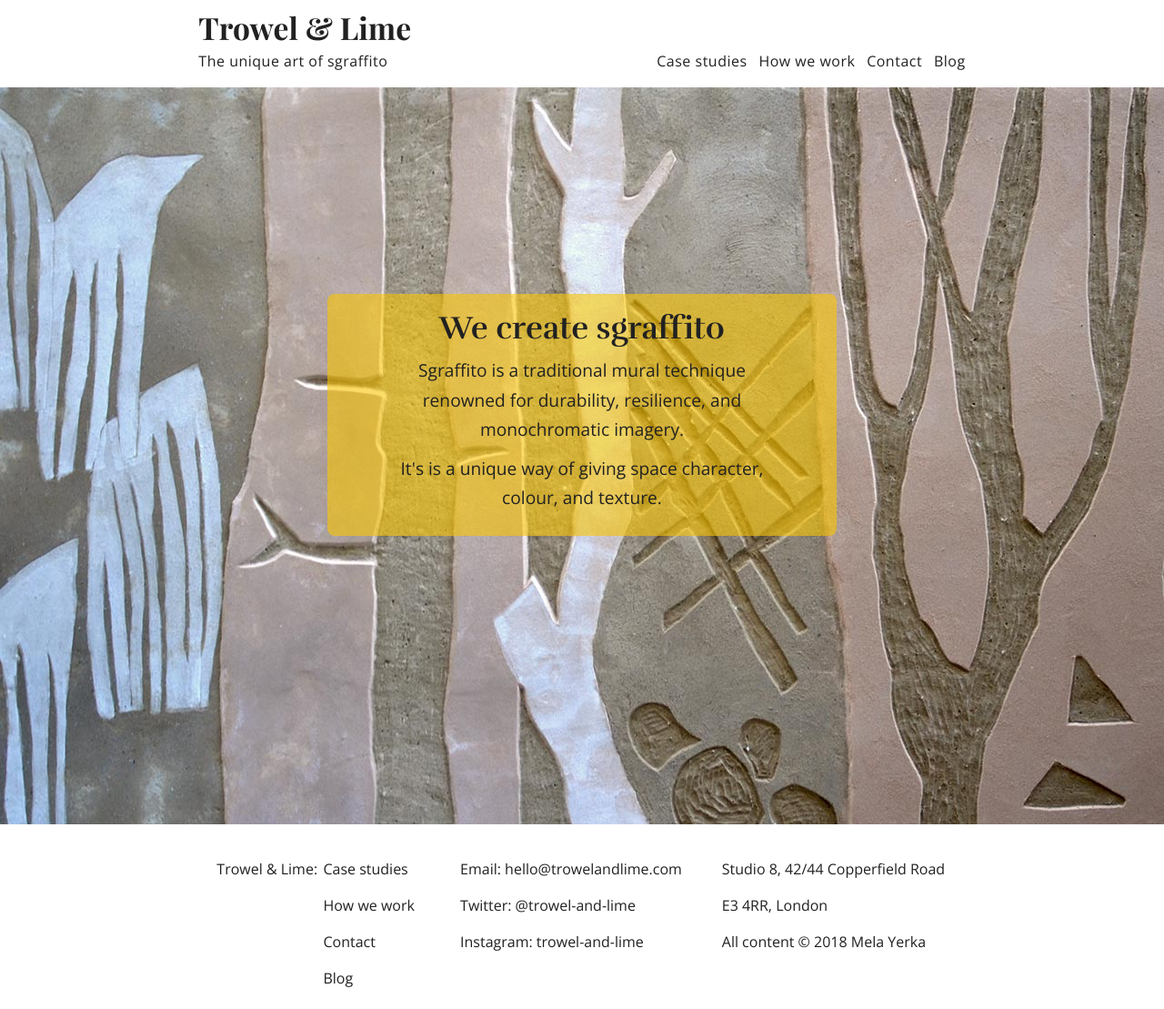
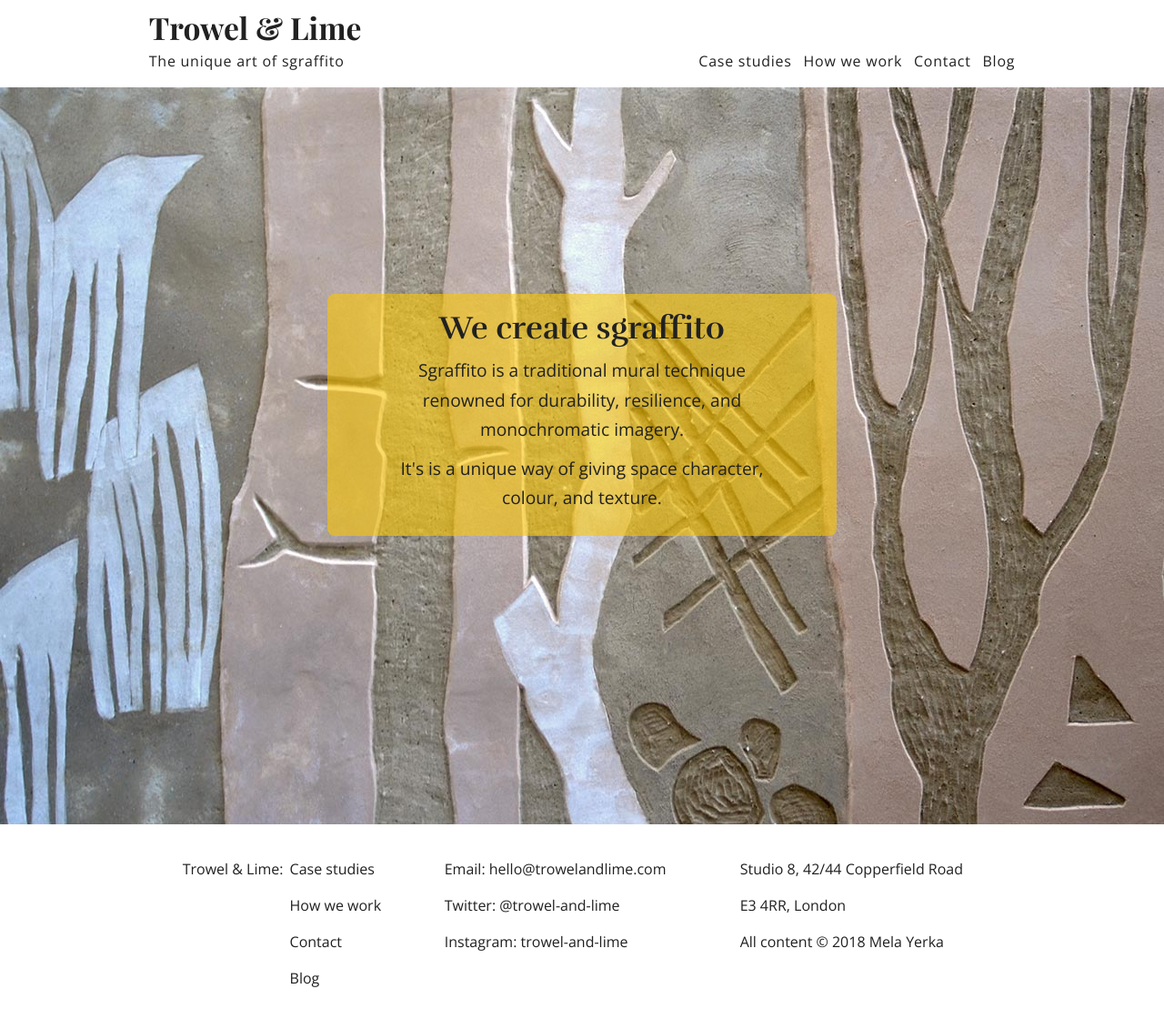
Before and after one commit to marek-kultys/trowel-and-lime, a Jekyll site: the page built from index.html, in a window 1280 px wide. Shown: the whole page at 91% size. Built offline with Jekyll 4.4.1, drawn with Linux system fonts in a browser that asks for light colours.

Commit message:
Minor style changes

```diff
--- a/_sass/body.scss
+++ b/_sass/body.scss
@@ -7,15 +7,15 @@ $for-desktop-up: new-breakpoint(min-width 992px);
 // Declare grid units
 $grid-phone: 11;
 $margin-phone: 0.5;
-$grid-desktop: 8;
-$margin-desktop: 2;
+$grid-desktop: 9;
+$margin-desktop: 1.5;
 
 // Declare style elements
-$transition: 0.12s;
+$transition: 0.33s;
 $radius: 8px;
 
 // Declare colours
-$main: rgba(248, 248, 246, 1);
+$main: rgba(246, 246, 244, 1);
 $white: rgba(255, 255, 255, 1);
 $white-hover: rgba(255, 255, 255, 0.66);
 $black: rgba(33, 33, 33, 1);
--- a/_sass/header.scss
+++ b/_sass/header.scss
@@ -22,7 +22,7 @@ header {
    h5 { // additional navbar styles
       position: relative;
       bottom: 1px;
-      letter-spacing: 0.5px;
+      letter-spacing: 0.75px;
    }
 
    .header-menu {
```
